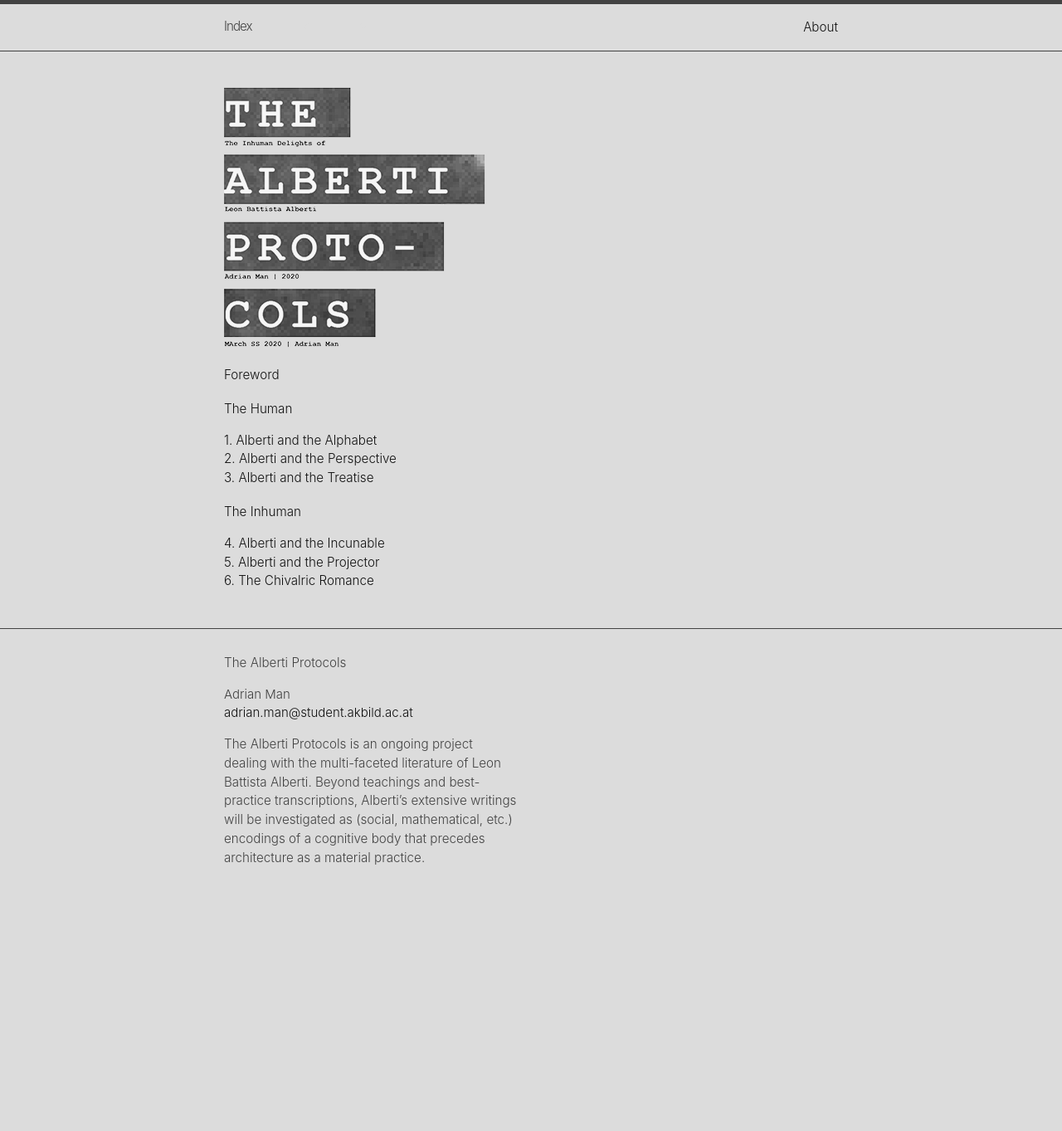
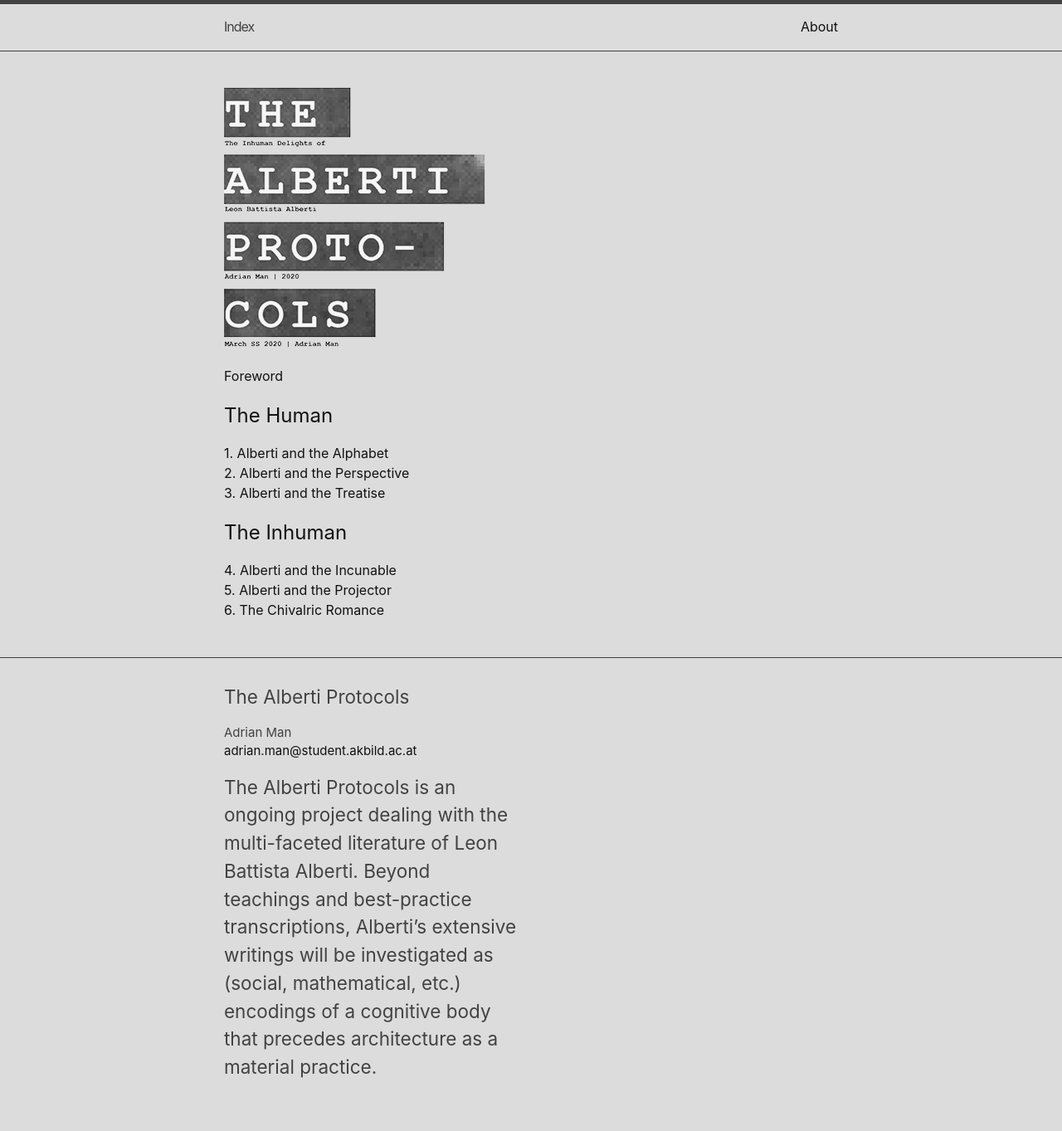
Before and after one commit to thealbertiprotocols/thealbertiprotocols.github.io, a Jekyll site: the page built from index.markdown, in a window 1280 px wide. Shown: the whole page at 83% size. Built offline with Jekyll 4.4.1, drawn with Linux system fonts in a browser that asks for light colours; before the commit the page ends 1105 px from its top, so only the background shows below that.

Commit message:
font size

```diff
--- a/_sass/minima/_layout.scss
+++ b/_sass/minima/_layout.scss
@@ -29,7 +29,7 @@
 }
 
 .site-title {
-  @include relative-font-size(0.95);
+  @include relative-font-size($custom-font-size);
   font-weight: $base-font-weight;
   letter-spacing: -1px;
   margin-bottom: 0;
@@ -94,7 +94,7 @@
     color: $text-color;
     line-height: $base-line-height;
     display: block;
-    @include relative-font-size(0.95);
+    @include relative-font-size($custom-font-size);
     padding: 5px 10px;
 
     // Gaps between nav items, but not on the last one
@@ -145,7 +145,7 @@
 }
 
 .footer-heading {
-  @include relative-font-size(0.95);
+  @include relative-font-size($custom-font-size);
   margin-bottom: $spacing-unit / 2;
 }
 
@@ -229,7 +229,7 @@
 }
 
 .post-list-heading {
-  @include relative-font-size(0.95);
+  @include relative-font-size($custom-font-size);
   margin-top: $spacing-unit * 0.6;
 }
 
@@ -249,7 +249,7 @@
 
 .post-link {
   display: block;
-  @include relative-font-size(0.95);
+  @include relative-font-size($custom-font-size);
 }
 
 
@@ -282,11 +282,11 @@ h5.post-cat {
 
 .post-title,
 .post-content h1 {
-  @include relative-font-size(0.95);
+  @include relative-font-size($custom-font-size);
   line-height: 1.15;
 
   @media screen and (min-width: $on-large) {
-    @include relative-font-size(0.95);
+    @include relative-font-size($custom-font-size);
   }
 }
 
@@ -323,7 +323,7 @@ h5.post-cat {
     @include relative-font-size(1.0625);
   }
   p {
-    @include relative-font-size(0.95);
+    @include relative-font-size($custom-font-size);
   }
 }
 
--- a/_sass/minima/initialize.scss
+++ b/_sass/minima/initialize.scss
@@ -5,8 +5,9 @@
 $base-font-family: -apple-system, BlinkMacSystemFont, "Courier New", "Segoe UI", "Segoe UI Symbol", "Segoe UI Emoji", "Apple Color Emoji", Roboto, Helvetica, Arial, sans-serif !default;
 $code-font-family: "Menlo", "Inconsolata", "Consolas", "Roboto Mono", "Ubuntu Mono", "Liberation Mono", "Courier New", monospace;
 $base-font-size:   16px !default;
-$base-font-weight: 350 !default;
+$base-font-weight: 400 !default;
 $small-font-size:  $base-font-size * 0.875 !default;
+$custom-font-size: $base-font-size * 1 !default;
 $base-line-height: 1.5 !default;
 
 $spacing-unit:     30px !default;
```
